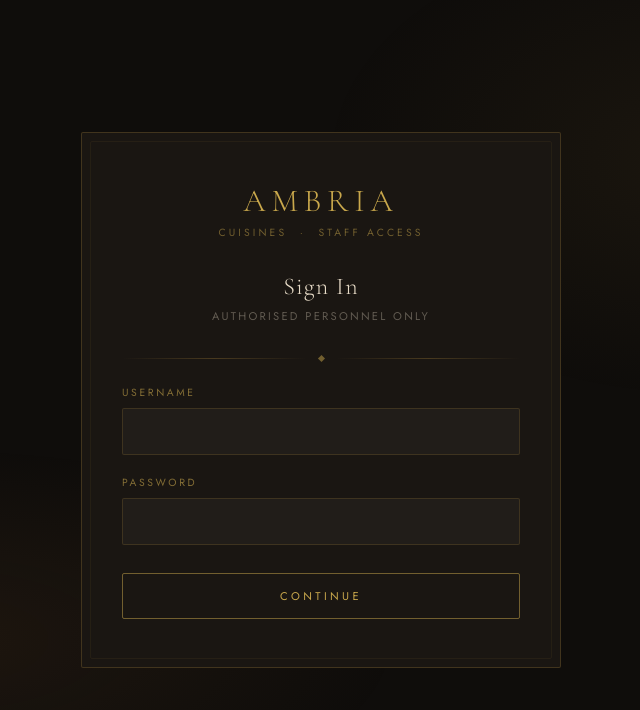
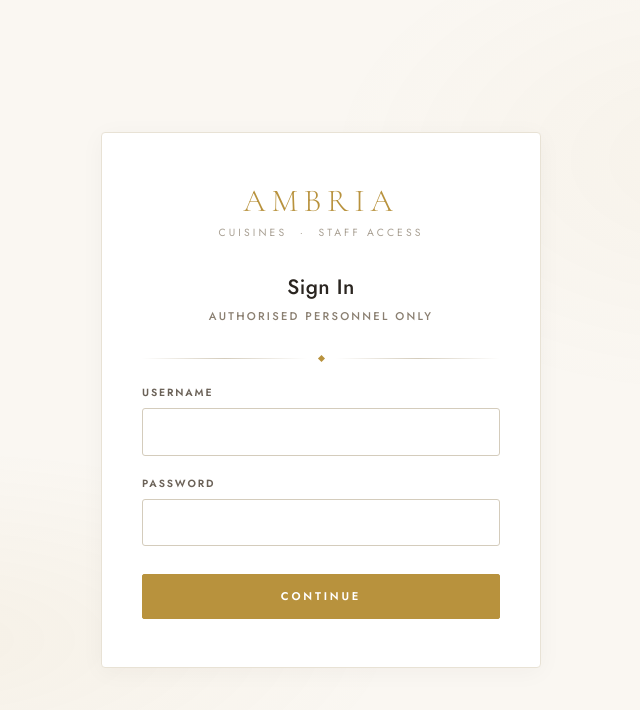
Before and after one commit to finance381/ambria-feedback, a React (Vite) app: page / in a window 1280 px wide. Shown: the top 710 px of the page, without its empty margins (319-959 px from the left). Built offline with nearby package versions, Linux system fonts and the light colour scheme; no server answers.

Commit message:
ui: login screen change

```diff
--- a/src/modules/auth/LoginScreen.jsx
+++ b/src/modules/auth/LoginScreen.jsx
@@ -39,8 +39,8 @@ export default function LoginScreen({ onLogin }) {
   }
 
   return (
-    <div className="fb-root">
-      <div className="fb-card">
+    <div className="fb-login-root">
+      <div className="fb-login-card">
         <div className="fb-logo">
           <span className="fb-logo-main">Ambria</span>
           <span className="fb-logo-sub">Cuisines &nbsp;·&nbsp; Staff Access</span>
--- a/src/styles.css
+++ b/src/styles.css
@@ -237,6 +237,116 @@ input, select, textarea { font-family: inherit; }
   margin-bottom: 0.75rem;
 }
 .fb-thankyou-text { font-size: 0.8rem; font-weight: 300; color: rgba(232, 220, 200, 0.45); letter-spacing: 0.1em; line-height: 1.8; }
+
+/* ============================================================
+   STAFF LOGIN SCREEN (light)
+   ============================================================ */
+
+.fb-login-root {
+  min-height: 100vh;
+  min-height: 100dvh;
+  background: #faf7f2;
+  display: flex;
+  align-items: center;
+  justify-content: center;
+  padding: 2rem 1rem;
+  position: relative;
+  overflow: hidden;
+}
+
+.fb-login-root::before {
+  content: '';
+  position: fixed;
+  inset: 0;
+  background:
+    radial-gradient(ellipse 60% 40% at 20% 80%, rgba(184, 146, 61, 0.06) 0%, transparent 60%),
+    radial-gradient(ellipse 50% 50% at 80% 20%, rgba(184, 146, 61, 0.04) 0%, transparent 60%);
+  pointer-events: none;
+}
+
+.fb-login-card {
+  background: #ffffff;
+  border: 1px solid #e8e2d5;
+  border-radius: 4px;
+  width: 100%;
+  max-width: 440px;
+  padding: 3rem 2.5rem;
+  position: relative;
+  z-index: 1;
+  box-shadow: 0 4px 24px rgba(42, 37, 32, 0.04);
+}
+
+.fb-login-card .fb-logo-main {
+  color: #b8923d;
+}
+
+.fb-login-card .fb-logo-sub {
+  color: #a89f92;
+}
+
+.fb-login-card .fb-divider-line {
+  background: linear-gradient(to right, transparent, #d4ccbc, transparent);
+}
+
+.fb-login-card .fb-divider-diamond {
+  background: #b8923d;
+}
+
+.fb-login-card .fb-heading {
+  color: #2a2520;
+  font-family: 'Jost', sans-serif;
+  font-weight: 500;
+  font-size: 1.3rem;
+  letter-spacing: 0.02em;
+}
+
+.fb-login-card .fb-subheading {
+  color: #8a7f71;
+  font-weight: 500;
+}
+
+.fb-login-card .fb-label {
+  color: #6b6258;
+  font-weight: 600;
+  letter-spacing: 0.18em;
+  font-size: 0.65rem;
+}
+
+.fb-login-card .fb-input {
+  background: #ffffff;
+  border: 1px solid #d4ccbc;
+  color: #2a2520;
+  border-radius: 3px;
+}
+.fb-login-card .fb-input:focus {
+  border-color: #b8923d;
+  background: #ffffff;
+  box-shadow: 0 0 0 3px rgba(184, 146, 61, 0.1);
+}
+.fb-login-card .fb-input::placeholder { color: #a89f92; }
+
+.fb-login-card .fb-btn {
+  background: #b8923d;
+  border: 1px solid #b8923d;
+  color: #ffffff;
+  font-weight: 600;
+  letter-spacing: 0.25em;
+}
+.fb-login-card .fb-btn:hover {
+  background: #9a7a2e;
+  border-color: #9a7a2e;
+}
+
+.fb-login-card .fb-error {
+  color: #9a4530;
+  background: #fbf0eb;
+  border: 1px solid #e5c2b5;
+  border-radius: 3px;
+  padding: 0.6rem 0.8rem;
+  text-align: left;
+  letter-spacing: normal;
+  font-size: 0.78rem;
+}
 
 /* ============================================================
    STAFF LIGHT THEME — admin shell + sales capture
```
